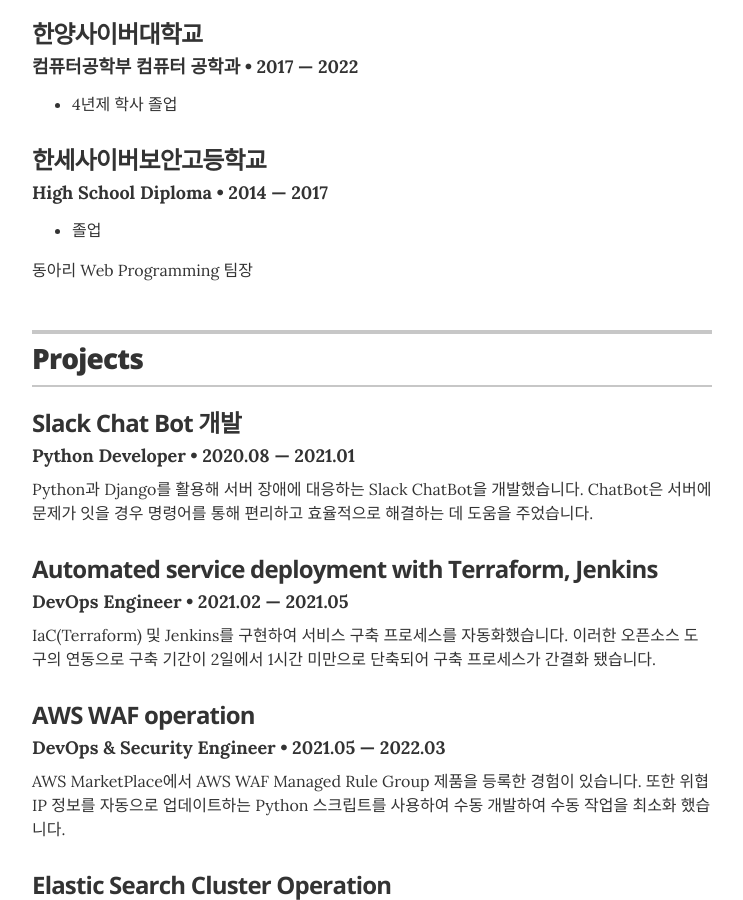
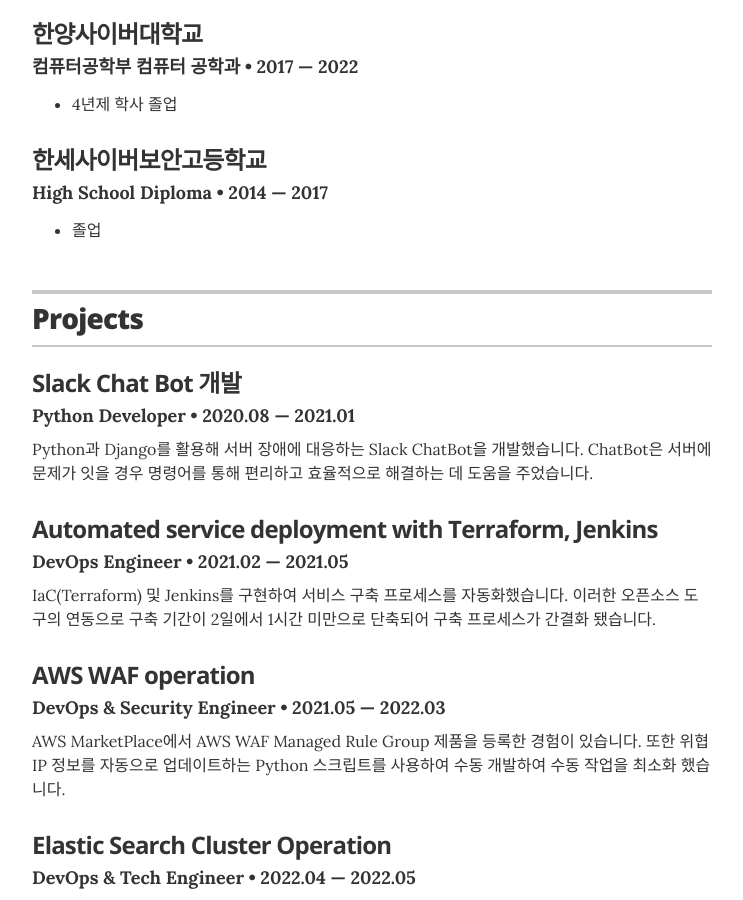
Before and after one commit to jbhunbb/jbhunbb.github.io, a Jekyll site: the page built from index.html, in a window 1280 px wide and 900 px high, scrolled down 1766 px. Shown: the whole window, without its empty margins (268-1011 px from the left). Built offline with Jekyll 4.4.1, drawn with Linux system fonts in a browser that asks for light colours.

Commit message:
description "s" 삭제

```diff
--- a/_data/education.yml
+++ b/_data/education.yml
@@ -11,4 +11,3 @@
   year: 2014 &mdash; 2017
   awards:
     - award: 졸업
-  summary: 동아리 Web Programming 팀장
```
